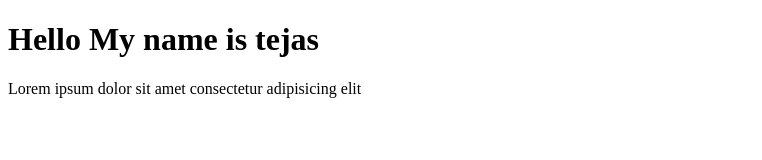
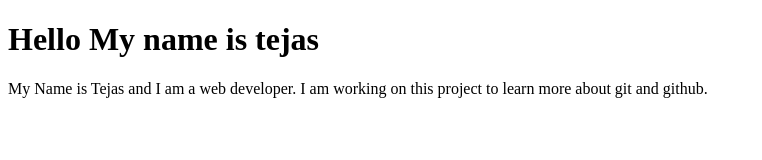
Before and after one commit to tejasghlade/gihtub-rebase-prac, a plain HTML site: page index.html in a window 1280 px wide. Shown: the whole page, without its empty margins (0-762 px from the left). Drawn offline with Linux system fonts and the light colour scheme.

Commit message:
Update content in index.html to reflect personal introduction

```diff
--- a/index.html
+++ b/index.html
@@ -1,14 +1,17 @@
 <!DOCTYPE html>
 <html lang="en">
+
 <head>
     <meta charset="UTF-8">
     <meta name="viewport" content="width=device-width, initial-scale=1.0">
     <title>Document</title>
 </head>
+
 <body>
     <h1>Hello My name is tejas</h1>
     <p>
-        Lorem ipsum dolor sit amet consectetur adipisicing elit
+        My Name is Tejas and I am a web developer. I am working on this project to learn more about git and github.
     </p>
 </body>
+
 </html>
```
